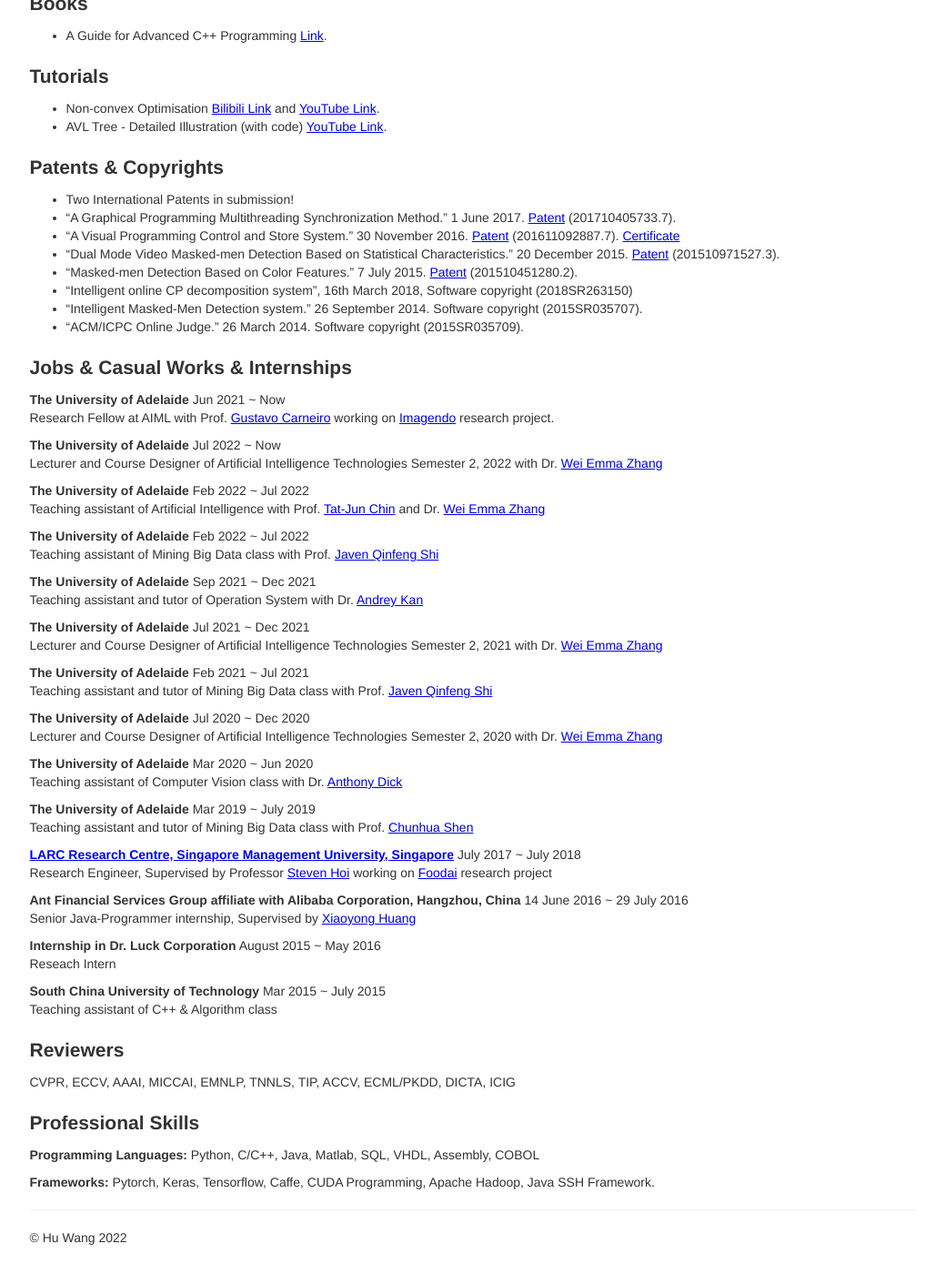
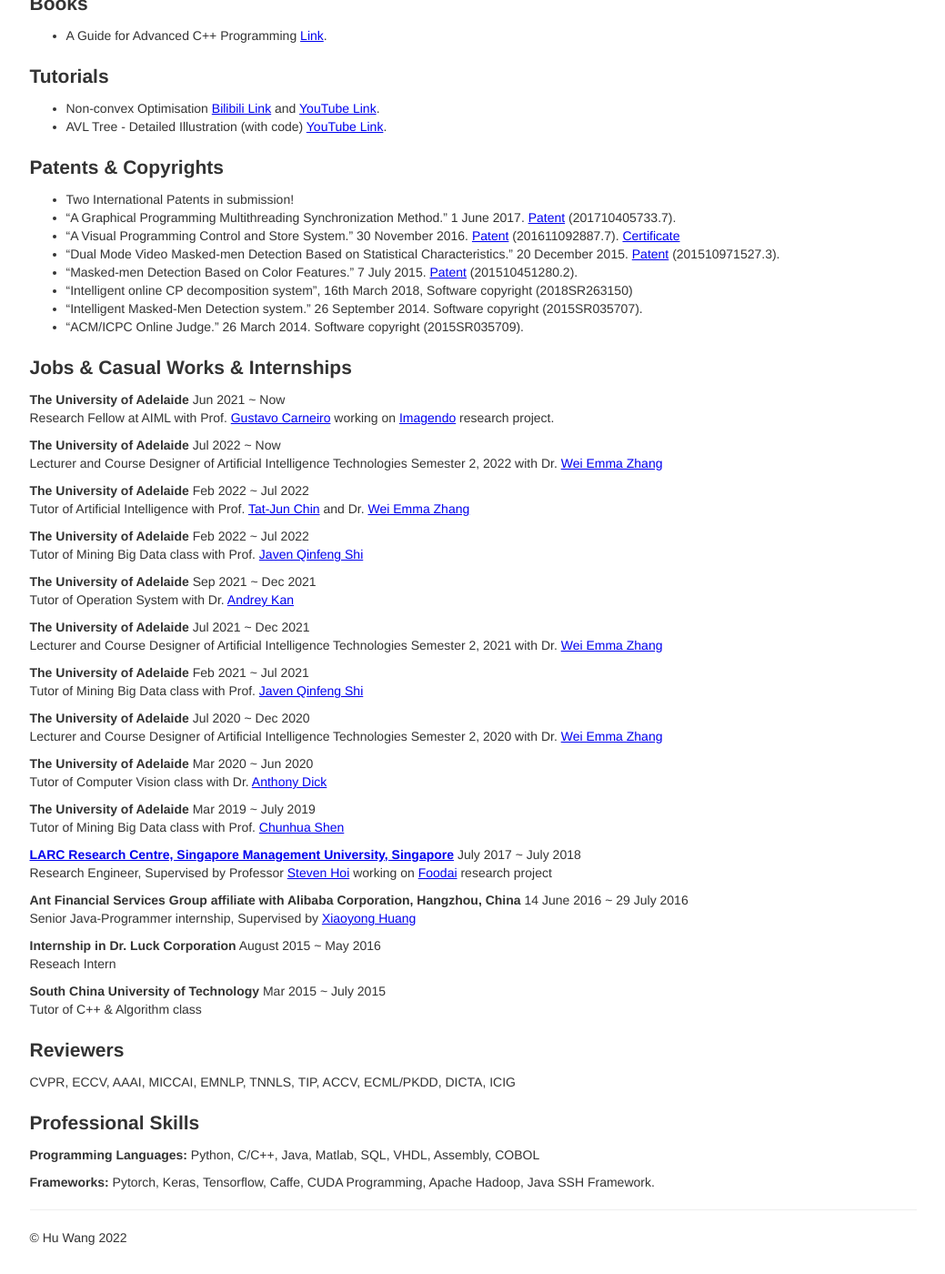
Before and after one commit to billhhh/whblog-omega, a Jekyll site: the page res/index.html, which Jekyll copies as it is, in a window 1280 px wide and 1400 px high, scrolled down 1061 px. Shown: the whole window at 91% size, without its empty margins (120-1159 px from the left). Built offline with Jekyll 4.4.1, drawn with Linux system fonts in a browser that asks for light colours.

Commit message:
Update index.html

```diff
--- a/res/index.html
+++ b/res/index.html
@@ -164,19 +164,19 @@
      <div class="row">
 	<strong>The University of Adelaide</strong>
         <span class="time">Feb 2022 ~ Jul 2022</span>
-        <p>Teaching assistant of Artificial Intelligence with Prof. <a href="https://scholar.google.ca/citations?user=WyqGF10AAAAJ&hl=en">Tat-Jun Chin</a> and Dr. <a href="https://researchers.adelaide.edu.au/profile/wei.e.zhang">Wei Emma Zhang</a></p>
+        <p>Tutor of Artificial Intelligence with Prof. <a href="https://scholar.google.ca/citations?user=WyqGF10AAAAJ&hl=en">Tat-Jun Chin</a> and Dr. <a href="https://researchers.adelaide.edu.au/profile/wei.e.zhang">Wei Emma Zhang</a></p>
       </div>
 
      <div class="row">
         <strong>The University of Adelaide</strong>
         <span class="time">Feb 2022 ~ Jul 2022</span>
-        <p>Teaching assistant of Mining Big Data class with Prof. <a href="https://cs.adelaide.edu.au/~javen/">Javen Qinfeng Shi</a></p>
+        <p>Tutor of Mining Big Data class with Prof. <a href="https://cs.adelaide.edu.au/~javen/">Javen Qinfeng Shi</a></p>
       </div>
 
      <div class="row">
         <strong>The University of Adelaide</strong>
         <span class="time">Sep 2021 ~ Dec 2021</span>
-        <p>Teaching assistant and tutor of Operation System with Dr. <a href="https://www.linkedin.com/in/malysch/?originalSubdomain=au">Andrey Kan</a></p>
+        <p>Tutor of Operation System with Dr. <a href="https://www.linkedin.com/in/malysch/?originalSubdomain=au">Andrey Kan</a></p>
       </div>
 
      <div class="row">
@@ -188,7 +188,7 @@
       <div class="row">
         <strong>The University of Adelaide</strong>
         <span class="time">Feb 2021 ~ Jul 2021</span>
-        <p>Teaching assistant and tutor of Mining Big Data class with Prof. <a href="https://cs.adelaide.edu.au/~javen/">Javen Qinfeng Shi</a></p>
+        <p>Tutor of Mining Big Data class with Prof. <a href="https://cs.adelaide.edu.au/~javen/">Javen Qinfeng Shi</a></p>
       </div>
 
       <div class="row">
@@ -200,13 +200,13 @@
       <div class="row">
 	<strong>The University of Adelaide</strong>
         <span class="time">Mar 2020 ~ Jun 2020</span>
-        <p>Teaching assistant of Computer Vision class with Dr. <a href="https://scholar.google.com.au/citations?user=Y6wo5UwAAAAJ&hl=en">Anthony Dick</a></p>
+        <p>Tutor of Computer Vision class with Dr. <a href="https://scholar.google.com.au/citations?user=Y6wo5UwAAAAJ&hl=en">Anthony Dick</a></p>
       </div>
 
       <div class="row">
         <strong>The University of Adelaide</strong>
         <span class="time">Mar 2019 ~ July 2019</span>
-        <p>Teaching assistant and tutor of Mining Big Data class with Prof. <a href="https://cs.adelaide.edu.au/~chhshen/">Chunhua Shen</a></p>
+        <p>Tutor of Mining Big Data class with Prof. <a href="https://cs.adelaide.edu.au/~chhshen/">Chunhua Shen</a></p>
       </div>
 
       <div class="row">
@@ -230,7 +230,7 @@
       <div class="row">
         <strong>South China University of Technology</strong>
         <span class="time">Mar 2015 ~ July 2015</span>
-        <p>Teaching assistant of C++ & Algorithm class</p>
+        <p>Tutor of C++ & Algorithm class</p>
       </div>
 
 
```
